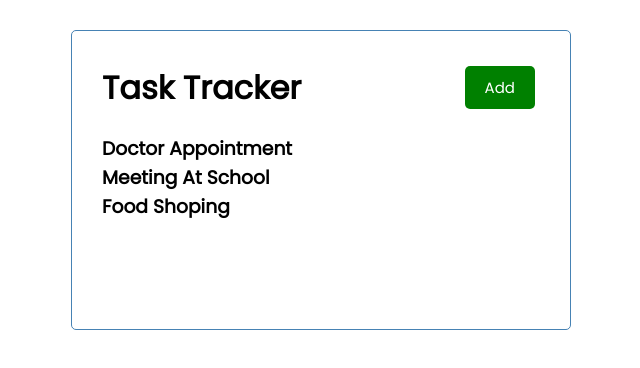
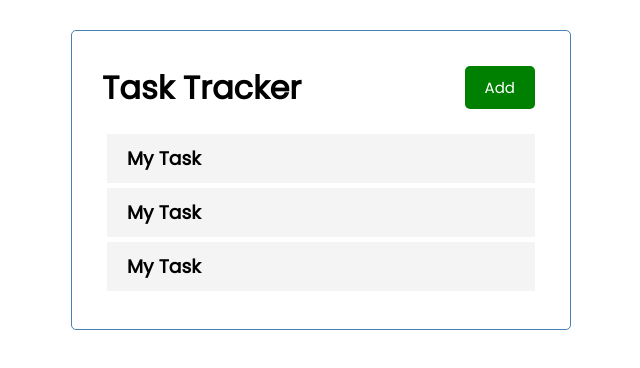
Before and after one commit to Alexmry/my-third-react-app, a React (Create React App) app: page / in a window 1280 px wide. Shown: the top 368 px of the page, without its empty margins (319-959 px from the left). Built offline with nearby package versions, Linux system fonts and the light colour scheme.

Commit message:
task component

```diff
--- a/src/components/Task.js
+++ b/src/components/Task.js
@@ -1,7 +1,7 @@
 const Task = () => {
     return (
-        <div className=''>
-
+        <div className='task'>
+            <h3>My Task</h3>
         </div>
     )
 }
--- a/src/components/Tasks.js
+++ b/src/components/Tasks.js
@@ -1,10 +1,12 @@
+import Task from "./Task";
+
 const Tasks = ({tasks}) => {
 
   return (
     //   setTask([...tasks, {}])
     <>
       {tasks.map((task) => (
-        <h3 key={task.id}>{task.text}</h3>
+        <Task key={task.id} task={task} />
       ))}
     </>
   );
```
